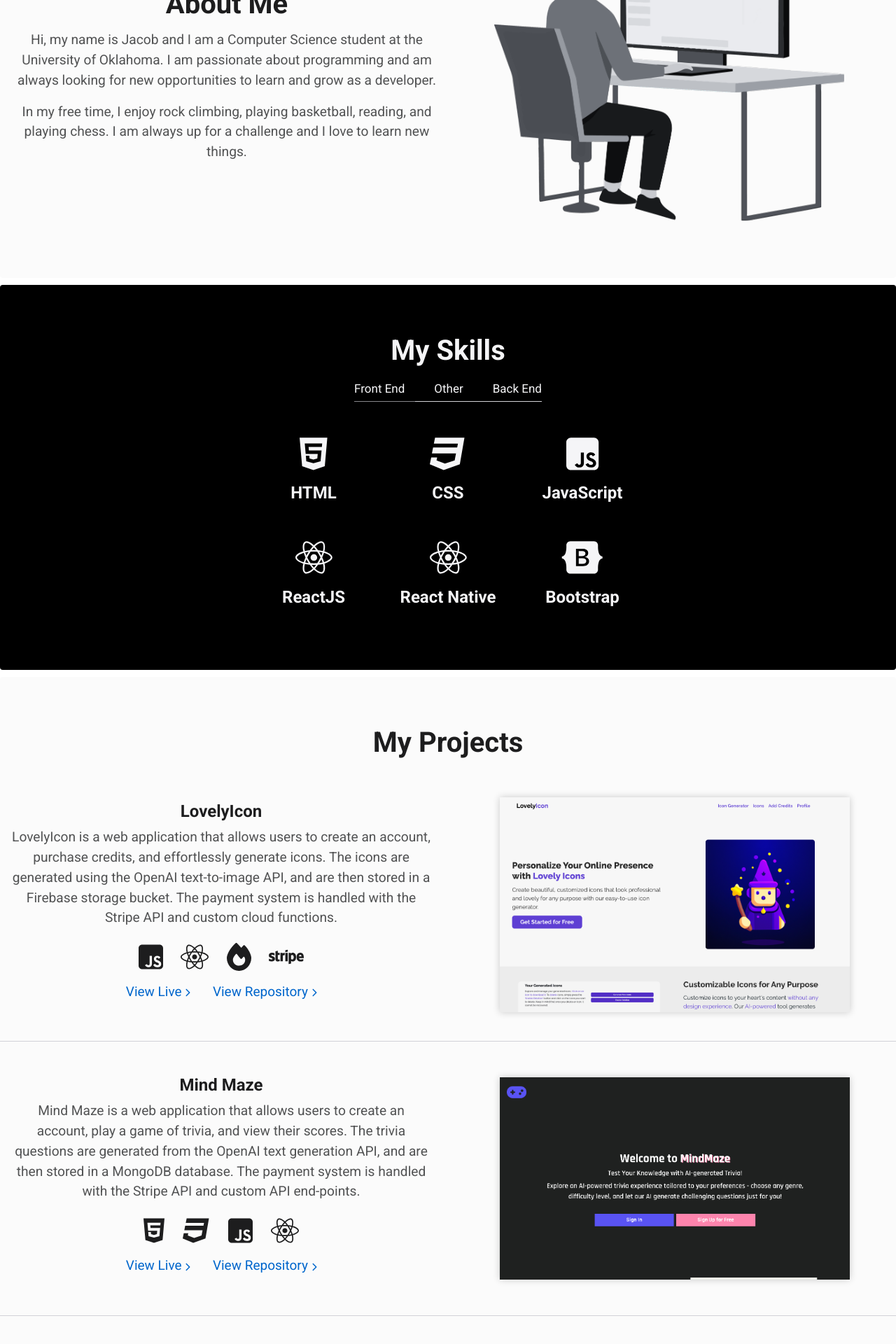
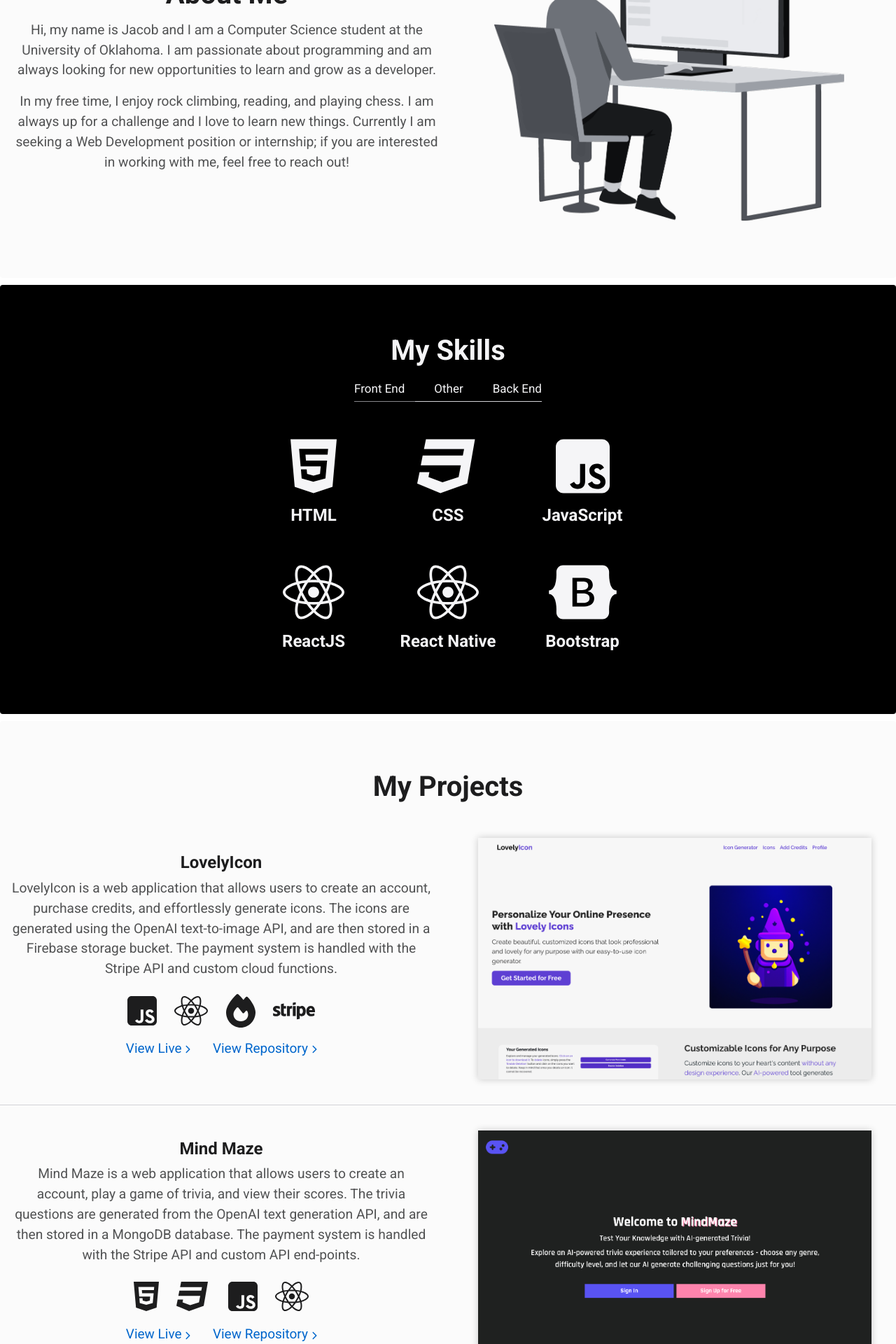
Before and after one commit to JacobBowlware/jwb-portfolio-3, a React (Create React App) app: page / in a window 1280 px wide. Shown: the part 560-2480 px from the top of the page at 70% size. Built offline with nearby package versions, Linux system fonts and the light colour scheme.

Commit message:
Make icons larger.

```diff
--- a/src/components/css/Home.css
+++ b/src/components/css/Home.css
@@ -178,6 +178,16 @@
     .skills-item__container {
         grid-template-columns: 1fr 1fr 1fr;
     }
+
+    .skills-item__icon {
+        font-size: 4.5rem;
+    }
+}
+
+@media screen and (min-width: 1056px) {
+    .skills-item__icon {
+        font-size: 5.5rem;
+    }
 }
 
 /* Projects */
@@ -223,8 +233,8 @@
 }
 
 .projects-item__tech-icon {
-    font-size: 2.2rem;
-    margin: 0 .6rem 0 0;
+    font-size: 2.8rem;
+    margin: 0 .5rem;
 }
 
 .projects-item__links {
@@ -270,7 +280,17 @@
     }
 
     .projects-item__tech-icon {
-        font-size: 2.5rem;
+        font-size: 3rem;
         margin: 0 .8rem;
     }
+
+    .project-img {
+        width: 90%;
+    }
 }
+
+@media screen and (min-width: 1400px) {
+    .project-img {
+        width: 80%;
+    }
+}
--- a/src/components/pages/Home.jsx
+++ b/src/components/pages/Home.jsx
@@ -129,9 +129,10 @@ const Home = () => {
                                 for new opportunities to learn and grow as a developer.
                             </p>
                             <p className="text-med about__text p-text">
-                                In my free time, I enjoy rock climbing, playing
-                                basketball, reading, and playing chess. I am always
-                                up for a challenge and I love to learn new things.
+                                In my free time, I enjoy rock climbing, reading, and playing chess. I am always
+                                up for a challenge and I love to learn new things. Currently I am seeking a Web Development
+                                position or internship; if you are interested in working with me, feel free to reach out!
+
                             </p>
                         </div>
                     </div>
@@ -184,6 +185,8 @@ const Home = () => {
                         cloud functions."
                         icons={[faJsSquare, faReact, faFire, faStripe]}
                         image={lovelyIconSS}
+                        liveLink="https://lovelyicon.com"
+                        repoLink="https://github.com/JacobBowlware/LovelyIcon"
                     />
                     <ProjectItem
                         title="Mind Maze" body="Mind Maze is a web application that allows
@@ -193,6 +196,8 @@ const Home = () => {
                         system is handled with the Stripe API and custom API end-points."
                         icons={[faHtml5, faCss3, faJsSquare, faReact]}
                         image={mindMazeSS}
+                        liveLink="https://lovelyicon.com"
+                        repoLink="https://github.com/JacobBowlware/LovelyIcon"
                     />
                     <ProjectItem
                         title="GroupBot" body="Created during Hacklahoma of 2023, Group Bot
@@ -202,6 +207,8 @@ const Home = () => {
                         API's, while also getting the chance to sharpen my front-end skills."
                         icons={[faHtml5, faCss3, faJsSquare, faReact, faDiscord]}
                         image={groupBotSS}
+                        liveLink="https://group-bot-a78f2.web.app/"
+                        repoLink="https://github.com/JacobBowlware/groupbot"
                     />
                 </div>
             </div>
```
